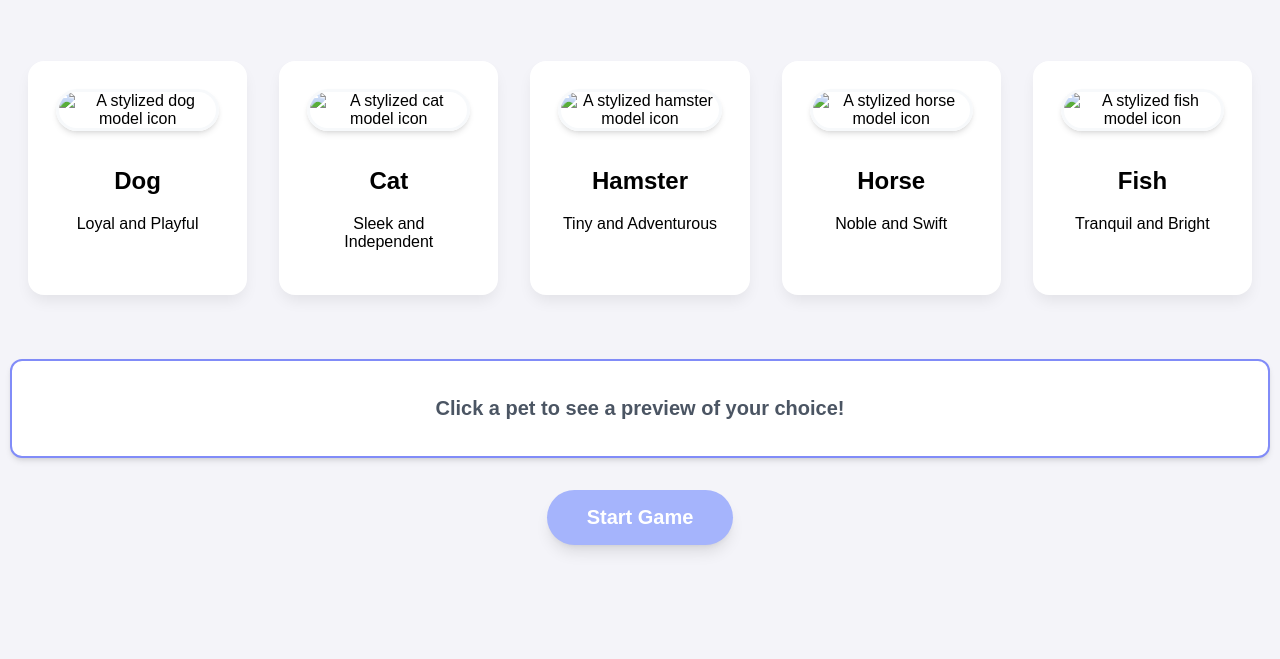
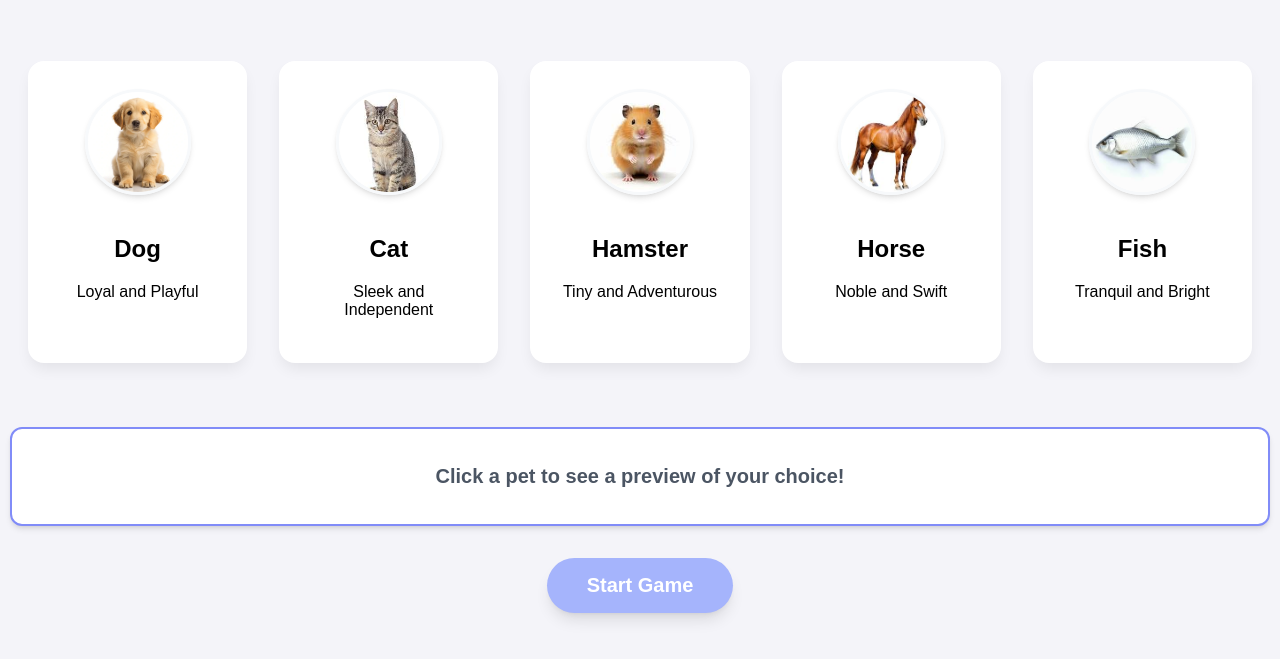
Before and after one commit to JSV-FBLA-ITP/REG, a plain HTML site: page html/index.html in a window 1280 px wide. Shown: the part 273-932 px from the top of the page. Before the commit the page ends 894 px from the top, so only its background shows below. Drawn offline with Linux system fonts and the light colour scheme.

```diff
--- a/html/index.html
+++ b/html/index.html
@@ -29,31 +29,31 @@
         <div id="pet-selection-grid" class="pet-grid">
 
             <div data-pet="Dog" class="pet-card">
-                <img src="img/Dog-Pic.webp" alt="A stylized dog model icon" class="pet-icon-model">
+                <img src="../img/Dog-Pic.webp" alt="A stylized dog model icon" class="pet-icon-model">
                 <h2 class="text-2xl font-bold text-gray-700">Dog</h2>
                 <p class="text-sm text-gray-500 mt-1">Loyal and Playful</p>
             </div>
 
             <div data-pet="Cat"  class="pet-card">
-                <img src="img/Cat-Pic.jpeg" alt="A stylized cat model icon" class="pet-icon-model">
+                <img src="../img/Cat-Pic.jpeg" alt="A stylized cat model icon" class="pet-icon-model">
                 <h2 class="text-2xl font-bold text-gray-700">Cat</h2>
                 <p class="text-sm text-gray-500 mt-1">Sleek and Independent</p>
             </div>
 
             <div data-pet="Hamster" class="pet-card">
-                <img src="img/hamster-pic.jpeg" alt="A stylized hamster model icon" class="pet-icon-model">
+                <img src="../img/hamster-pic.jpeg" alt="A stylized hamster model icon" class="pet-icon-model">
                 <h2 class="text-2xl font-bold text-gray-700">Hamster</h2>
                 <p class="text-sm text-gray-500 mt-1">Tiny and Adventurous</p>
             </div>
 
             <div data-pet="Horse" class="pet-card">
-                <img src="img/horse-pic.jpeg" alt="A stylized horse model icon" class="pet-icon-model">
+                <img src="../img/horse-pic.jpeg" alt="A stylized horse model icon" class="pet-icon-model">
                 <h2 class="text-2xl font-bold text-gray-700">Horse</h2>
                 <p class="text-sm text-gray-500 mt-1">Noble and Swift</p>
             </div>
 
             <div data-pet="Fish" class="pet-card">
-                <img src="img/fish-pic.jpeg" alt="A stylized fish model icon" class="pet-icon-model">
+                <img src="../img/fish-pic.jpeg" alt="A stylized fish model icon" class="pet-icon-model">
                 <h2 class="text-2xl font-bold text-gray-700">Fish</h2>
                 <p class="text-sm text-gray-500 mt-1">Tranquil and Bright</p>
             </div>
```
Also changed, not shown: html/Credits.html (+6 -1 lines).
